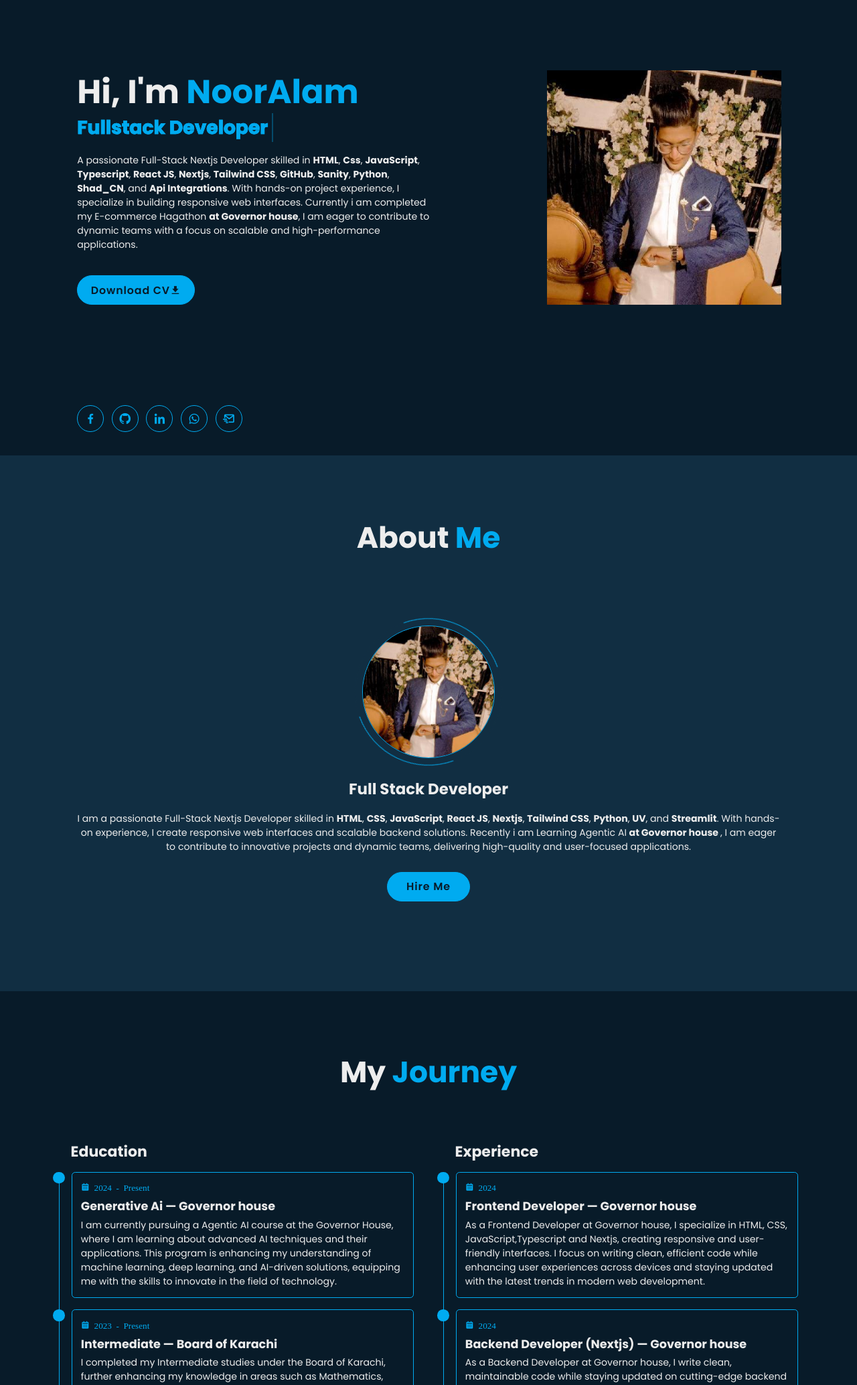
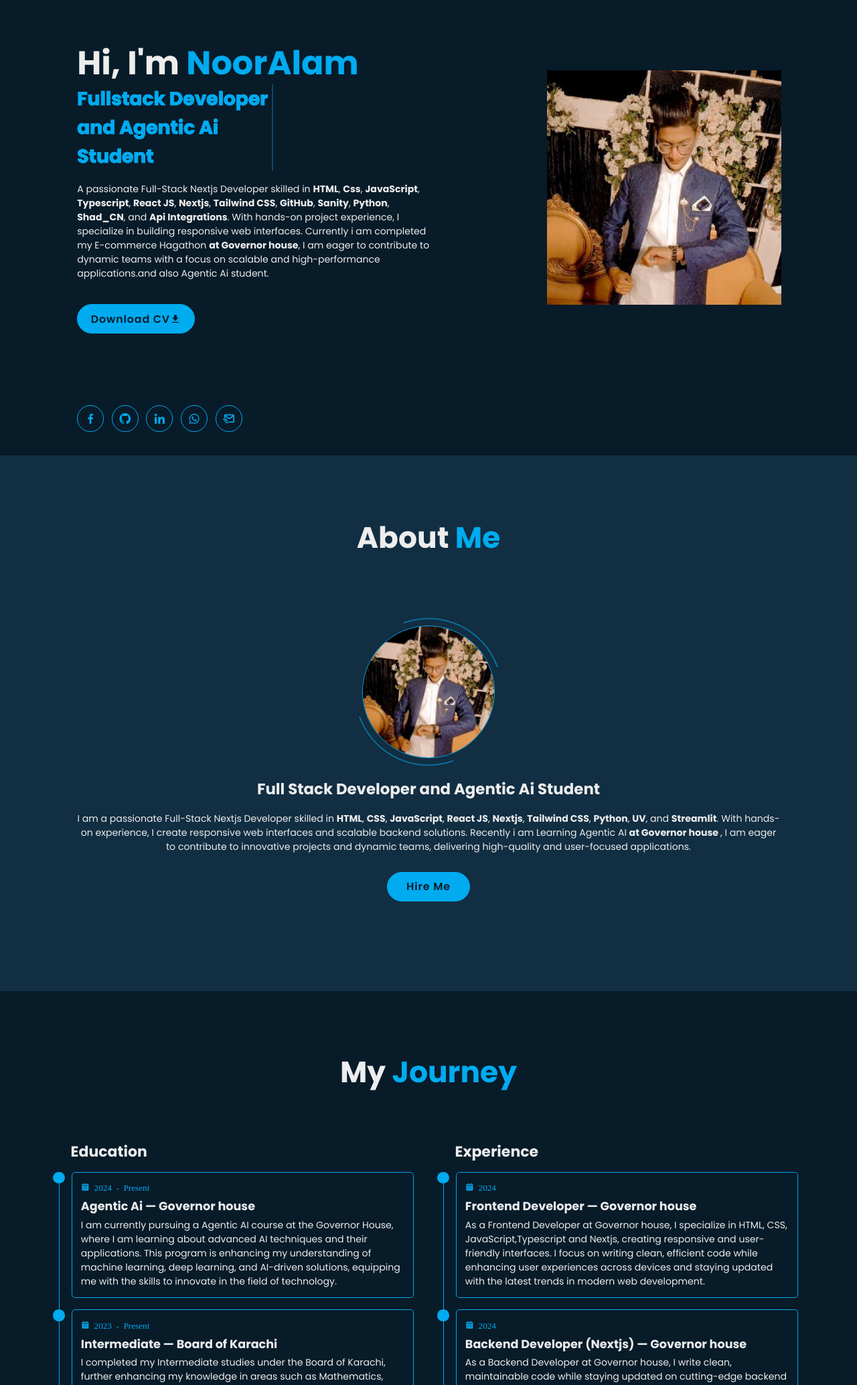
Before and after one commit to FcnAshir/personal_portfolio, a plain HTML site: page index.html in a window 1280 px wide. Shown: the part 120-2188 px from the top of the page at 67% size. Drawn offline with nearby package versions, Linux system fonts and the light colour scheme.

Commit message:
Update index.html

```diff
--- a/index.html
+++ b/index.html
@@ -38,10 +38,10 @@
         <div class="home-content">
             <h1>Hi, I'm <span>NoorAlam</span></h1>
             <div class="text-animate">
-                <h3>Fullstack Developer</h3>
+                <h3>Fullstack Developer and Agentic Ai Student</h3>
             </div>
             <p>
-   A passionate Full-Stack Nextjs Developer skilled in <b>HTML</b>, <b>Css</b>, <b>JavaScript</b>, <b>Typescript</b>, <b>React JS</b>, <b>Nextjs</b>, <b>Tailwind CSS</b>, <b>GitHub</b>, <b>Sanity</b>, <b>Python</b>, <b>Shad_CN</b>, and <b>Api Integrations</b>. With hands-on project experience, I specialize in building responsive web interfaces. Currently i am completed my E-commerce Hagathon <b> at Governor house</b>, I am eager to contribute to dynamic teams with a focus on scalable and high-performance applications.
+   A passionate Full-Stack Nextjs Developer skilled in <b>HTML</b>, <b>Css</b>, <b>JavaScript</b>, <b>Typescript</b>, <b>React JS</b>, <b>Nextjs</b>, <b>Tailwind CSS</b>, <b>GitHub</b>, <b>Sanity</b>, <b>Python</b>, <b>Shad_CN</b>, and <b>Api Integrations</b>. With hands-on project experience, I specialize in building responsive web interfaces. Currently i am completed my E-commerce Hagathon <b> at Governor house</b>, I am eager to contribute to dynamic teams with a focus on scalable and high-performance applications.and also Agentic Ai student.
 </p>
             <div class="btn-box">
                 <a href="ashir's.pdf" target="_blank" download="Naimat Ali (RESUME).pdf" class="btn">Download CV <i class='bx bxs-download'></i></a>
@@ -68,7 +68,7 @@
             <span class="circle-span"></span>
         </div>
         <div class="about-content fade-right" data-aos="fade-right" data-aos-duration="2000">
-            <h3>Full Stack Developer</h3>
+            <h3>Full Stack Developer and Agentic Ai Student</h3>
             <p>
    I am a passionate Full-Stack Nextjs Developer skilled in <b>HTML</b>, <b>CSS</b>, <b>JavaScript</b>, <b>React JS</b>, <b>Nextjs</b>, <b>Tailwind CSS</b>, <b>Python</b>, <b>UV</b>, and <b>Streamlit</b>. With hands-on experience, I create responsive web interfaces and scalable backend solutions. Recently i am Learning Agentic AI <b> at Governor house
    </b>, I am eager to contribute to innovative projects and dynamic teams, delivering high-quality and user-focused applications.
@@ -91,7 +91,7 @@
                    <div class="education-content">
                         <div class="content">
                             <div class="year"><i class="bx bxs-calendar"> 2024 - Present</i></div>
-                            <h3>Generative Ai — Governor house</h3>
+                            <h3>Agentic Ai — Governor house</h3>
                             <p>
                                 I am currently pursuing a Agentic AI course at the Governor House, where I am learning about advanced AI techniques and their applications. This program is enhancing my understanding of machine learning, deep learning, and AI-driven solutions, equipping me with the skills to innovate in the field of technology.
                             </p>
```
